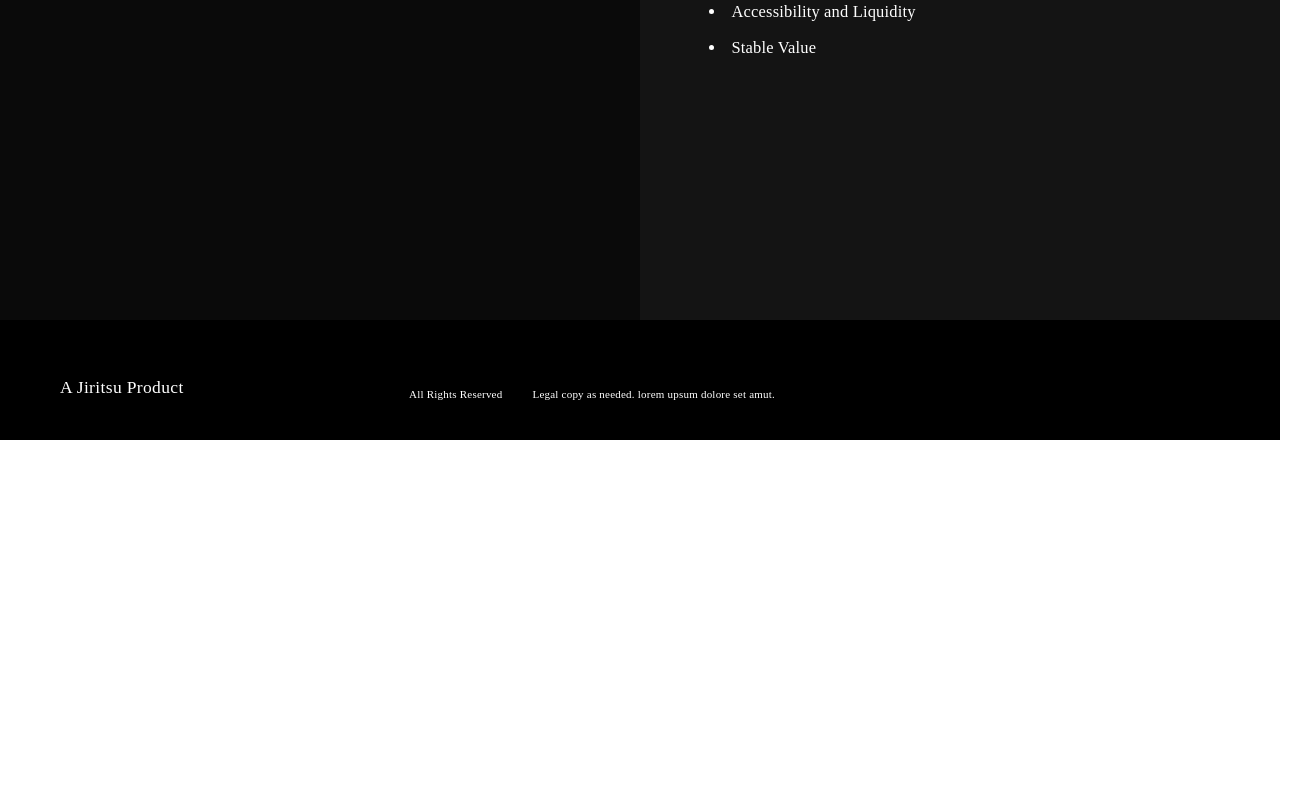
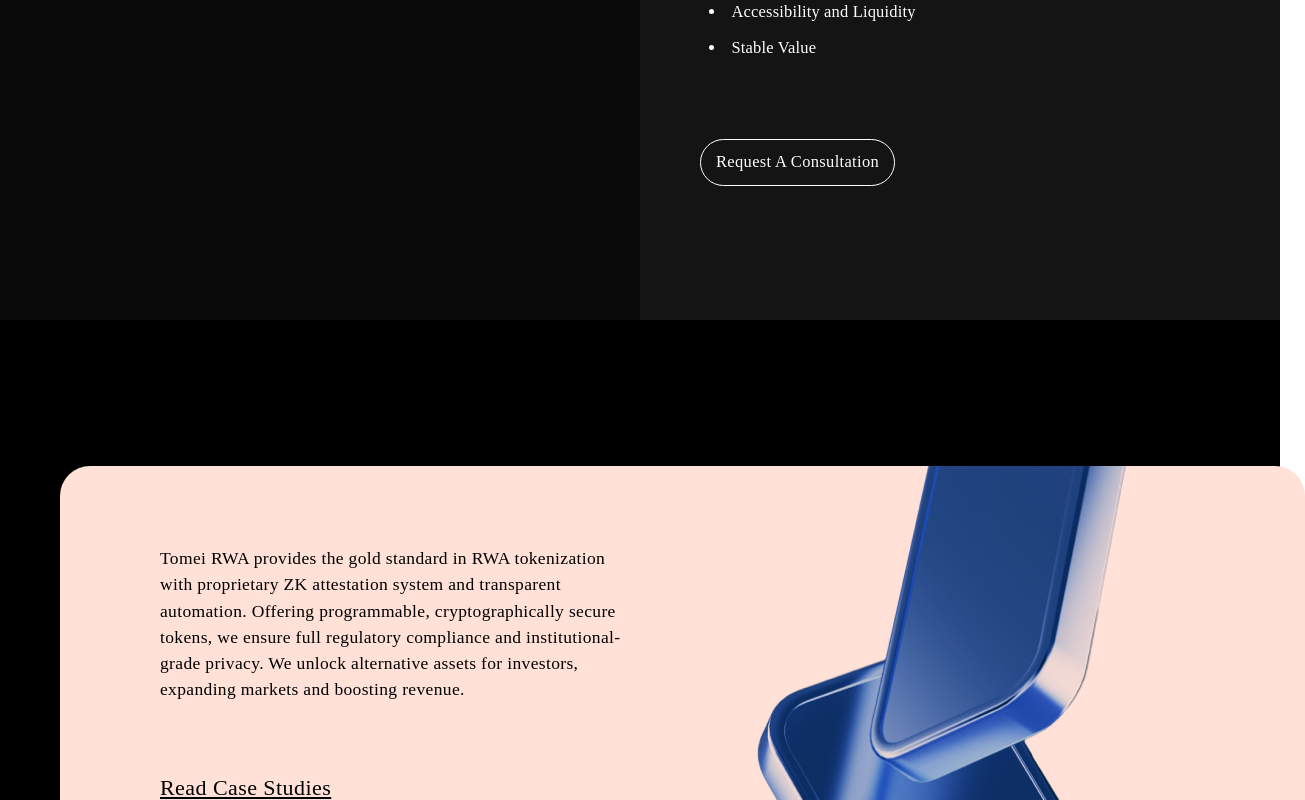
Before and after one commit to dragonfighterss/tomei_rwa, a React (Create React App) app: page / in a window 1280 px wide. Shown: the part 2500-3300 px from the top of the page, 1305 px wide, since content can reach past the window. Before the commit the page ends 2940 px from the top, so only its background shows below. Built offline with nearby package versions, Linux system fonts and the light colour scheme.

Commit message:
homepage half done

```diff
--- /dev/null
+++ b/src/component/Hompage/FourthComponent.jsx
@@ -0,0 +1,99 @@
+import React from "react";
+import { Box } from "@mui/material";
+import Img from "../../assets/images/image_72.png";
+import { makeStyles } from "@mui/styles";
+
+const useStyles = makeStyles({
+  root: {
+    width: "100%",
+    height: 800,
+    backgroundColor: "#000",
+  },
+  box: {
+    height: 500,
+    flexShrink: 0,
+    borderRadius: 30,
+    backgroundColor: "#FFE1D7",
+    display: "inline-flex",
+    alignItems: "flex-start",
+  },
+  boxBg: {
+    paddingLeft: 60,
+    paddingRight: 60,
+    paddingTop: 146,
+  },
+  description: {
+    color: "#000",
+    fontFamily: "Rand",
+    fontSize: 17.5,
+    fontStyle: "normal",
+    fontWeight: 400,
+    lineHeight: "150%",
+    letterSpacing: 0.35,
+    width: 480,
+    paddingTop: 79,
+    paddingLeft: 100,
+  },
+  btn: {
+    color: "#000",
+    fontFamily: "Rand",
+    fontSize: 22,
+    fontStyle: "normal",
+    fontWeight: 300,
+    lineHeight: "150%",
+    letterSpacing: 0.44,
+    textDecorationLine: "underline",
+    cusor: "pointer",
+  },
+  btnBg: {
+    paddingLeft: 100,
+    paddingTop: 68,
+  },
+  boxRight: {
+    width: 665,
+    height: 500,
+    flexShrink: 0,
+  },
+});
+const FourthComponent = () => {
+  const classes = useStyles();
+
+  return (
+    <div className={classes.root}>
+      <div className={classes.boxBg}>
+        <div className={classes.box}>
+          <div className={classes.boxLeft}>
+            <div className={classes.description}>
+              Tomei RWA provides the gold standard in RWA tokenization with
+              proprietary ZK attestation system and transparent automation.
+              Offering programmable, cryptographically secure tokens, we ensure
+              full regulatory compliance and institutional-grade privacy. We
+              unlock alternative assets for investors, expanding markets and
+              boosting revenue.
+            </div>
+            <div className={classes.btnBg}>
+              <a href="/" className={classes.btn}>
+                Read Case Studies
+              </a>
+            </div>
+          </div>
+          <div className={classes.boxRight}>
+            <Box
+              component="div"
+              sx={{
+                width: "665px",
+                height: "500px",
+                backgroundImage: `url(${Img})`,
+                backgroundPosition: "center",
+                backgroundSize: "cover",
+                backgroundRepeat: "no-repeat",
+              }}
+            />
+          </div>
+        </div>
+      </div>
+    </div>
+  );
+};
+
+export default FourthComponent;
--- a/src/component/Hompage/ThirdComponent.jsx
+++ b/src/component/Hompage/ThirdComponent.jsx
@@ -1,6 +1,7 @@
 import React from "react";
 import { ReactComponent as Icon } from "../../assets/images/Group_11083.svg";
 import { makeStyles } from "@mui/styles";
+import { Button } from "@mui/material";
 
 const useStyles = makeStyles({
   root: {
@@ -82,20 +83,7 @@
   listGroup: {
     paddingLeft: 69,
     paddingTop: 60,
-  },
-  // content2: {
-  //   color: "#FBA850",
-  //   fontSize: 22,
-  //   fontStyle: "normal",
-  //   fontWeight: 300,
-  //   lineHeight: "150%",
-  //   letterSpacing: 0.44,
-  // },
-  // block: {
-  //   width: 285,
-  //   height: 279,
-  //   marginRight: 115,
-  // },
+  }
 });
 const ThirdComponent = () => {
   const classes = useStyles();
@@ -128,6 +116,30 @@
           <li className={classes.list}>Accessibility and Liquidity</li>
           <li className={classes.list}>Stable Value</li>
         </div>
+          <Button
+            sx={{
+              display: "block",
+              color: "white",
+              textAlign: "center",
+              fontFamily: "Rand",
+              fontSize: 16.5,
+              fontStyle: "normal",
+              fontWeight: 500,
+              lineHeight: "150%",
+              letterSpacing: 0.33,
+              textTransform: "capitalize",
+              borderRadius: 30,
+              paddingLeft: "15px",
+              paddingRight: "15px",
+              paddingTop: "10px",
+              paddingBottom: "10px",
+              marginTop: "73px",
+              marginLeft: "60px",
+              border: "0.75px solid #FFF",
+            }}
+          >
+            Request A Consultation
+          </Button>
       </div>
     </div>
   );
--- a/src/page/Homepage.jsx
+++ b/src/page/Homepage.jsx
@@ -2,6 +2,7 @@
 import FirstComponet from "../component/Hompage/FirstComponet";
 import SecondComponent from "../component/Hompage/SecondComponent";
 import ThirdComponent from "../component/Hompage/ThirdComponent";
+import FourthComponent from "../component/Hompage/FourthComponent";
 
 const Homepage = () => {
   return (
@@ -9,6 +10,7 @@
       <FirstComponet />
       <SecondComponent />
       <ThirdComponent />
+      <FourthComponent />
     </div>
   );
 };
```
Also changed, not shown: src/assets/images/image_72.png (added).
